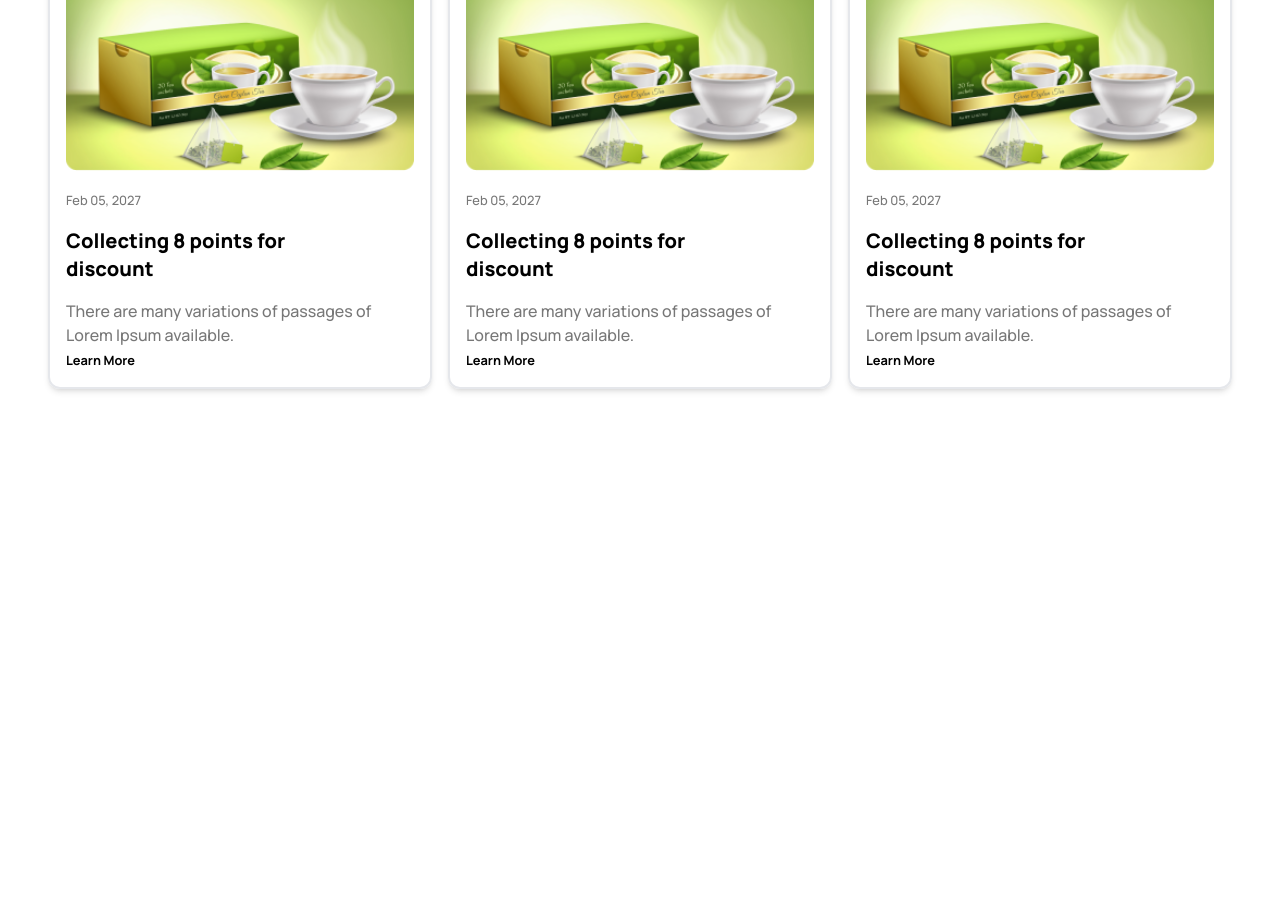
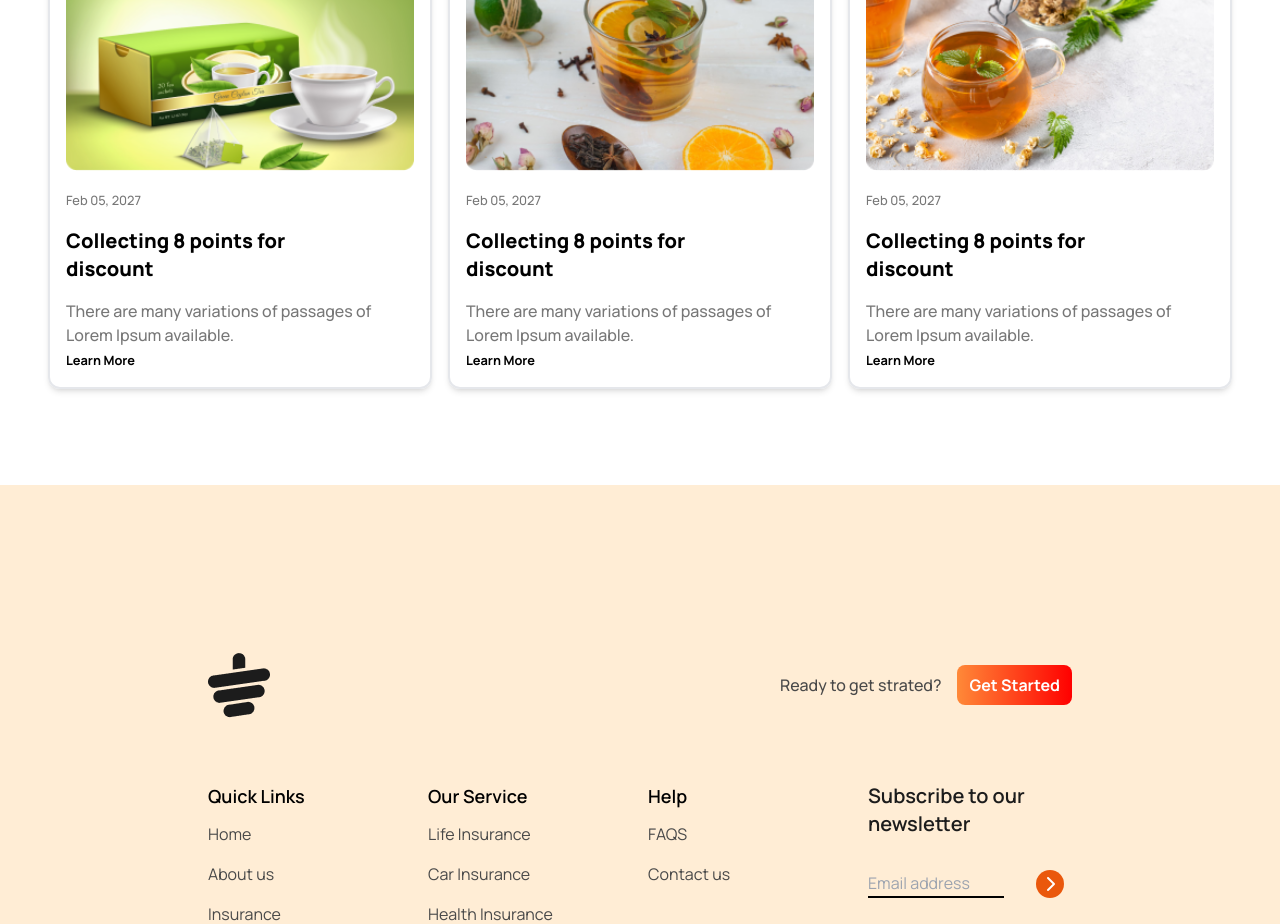
Before and after one commit to Alwasib/Tea-house-Website, a plain HTML site: page index.html in a window 1280 px wide. Shown: the part 2705-3629 px from the top of the page. Before the commit the page ends 3190 px from the top, so only its background shows below. Drawn offline with nearby package versions, Linux system fonts and the light colour scheme.

Commit message:
added footer

```diff
--- a/index.html
+++ b/index.html
@@ -192,7 +192,7 @@
                           </div>
                           <div class="shadow-md rounded-xl py-4 px-4 border-2">
                             <div class="mb-4">
-                             <img class="w-full" src="images/news-1.png" alt="">
+                             <img class="w-full" src="images/news-2.png" alt="">
                             </div>
                              <div class="space-y-4">
                                <small class="font-medium text-[#777777]">Feb 05, 2027</small>
@@ -203,7 +203,7 @@
                            </div>
                            <div class="shadow-md rounded-xl py-4 px-4 border-2">
                             <div class="mb-4">
-                             <img class="w-full" src="images/news-1.png" alt="">
+                             <img class="w-full" src="images/news-3.png" alt="">
                             </div>
                              <div class="space-y-4">
                                <small class="font-medium text-[#777777]">Feb 05, 2027</small>
@@ -217,5 +217,63 @@
 
                 </section>
     </main>
+    <footer class="bg-orange-100  py-10 px-4 md:px-16">
+              <div class="w-9/12  mx-auto mb-8 mt-32">
+                <div class="flex justify-between mb-16">
+                  <img src="images/cup.png" alt="">
+                  <div class="flex items-center gap-4">
+                    <h4 class="font-medium text-[#494949]">Ready to get strated?</h4>
+                    <button class="bg-gradient-to-r from-[#FF8938] to-[#FF0000] px-3 py-2 rounded-lg text-white font-bold">Get Started</button>
+                  </div>
+                </div>
+                <div class="grid grid-cols-1 md:grid-cols-2 lg:grid-cols-4 gap-4">
+                    <div>
+                      <h3 class="font-semibold text-lg mb-3">Quick Links</h3>
+                      <ul class="space-y-4 text-[#494949]">
+                        <li><a class="hover:text-orange-400" href="#">Home</a></li>
+                        <li><a class="hover:text-orange-400"  href="#">About us</a></li>
+                        <li><a class="hover:text-orange-400"  href="#">Insurance</a></li>
+                        <li><a class="hover:text-orange-400"  href="#">Privacy Policy</a></li>
+                      </ul>
+                    </div>
+                    <div>
+                      <h3 class="font-semibold text-lg mb-3">Our Service</h3>
+                      <ul class="space-y-4 text-[#494949]">
+                        <li><a class="hover:text-orange-400" href="#">Life Insurance</a></li>
+                        <li><a class="hover:text-orange-400"  href="#">Car Insurance</a></li>
+                        <li><a class="hover:text-orange-400"  href="#">Health Insurance</a></li>
+                        <li><a class="hover:text-orange-400"  href="#">House Insurance</a></li>
+                      </ul>
+                    </div>
+                    <div>
+                      <h3 class="font-semibold text-lg mb-3">Help</h3>
+                      <ul class="space-y-4 text-[#494949]">
+                        <li><a class="hover:text-orange-400" href="#">FAQS</a></li>
+                        <li><a class="hover:text-orange-400"  href="#">Contact us</a></li>
+
+                      </ul>
+                    </div>
+                    <!-- fourth -->
+                     <div class="space-y-8">
+                      <h3 class="font-semibold text-[#1C1C1C] text-xl">Subscribe to our newsletter</h3>
+                      <div class="flex flex-col ">
+
+                          <div class="flex gap-8 mb-8">
+                            <input type="text" placeholder="Email address" class="bg-transparent border-b-2 border-black w-4/6">
+
+                           <i class="fa-solid fa-chevron-right w-7 h-7 bg-orange-600 rounded-full inline-flex items-center justify-center text-white"></i>
+                          </div>
+                          <div class="flex  gap-8 ">
+                            <i class="fa-brands fa-facebook"></i>
+                            <i class="fa-brands fa-twitter"></i>
+                            <i class="fa-brands fa-instagram"></i>
+                          </div>
+                      </div>
+                     </div>
+                </div>
+                <div class="text-center mt-20 pt-4 ">
+                  <p class="font-medium text-[#494949] text-sm">© 2027 UIDesign.to - All rights reserved.</p></div>
+              </div>
+    </footer>
 </body>
 </html>
```
